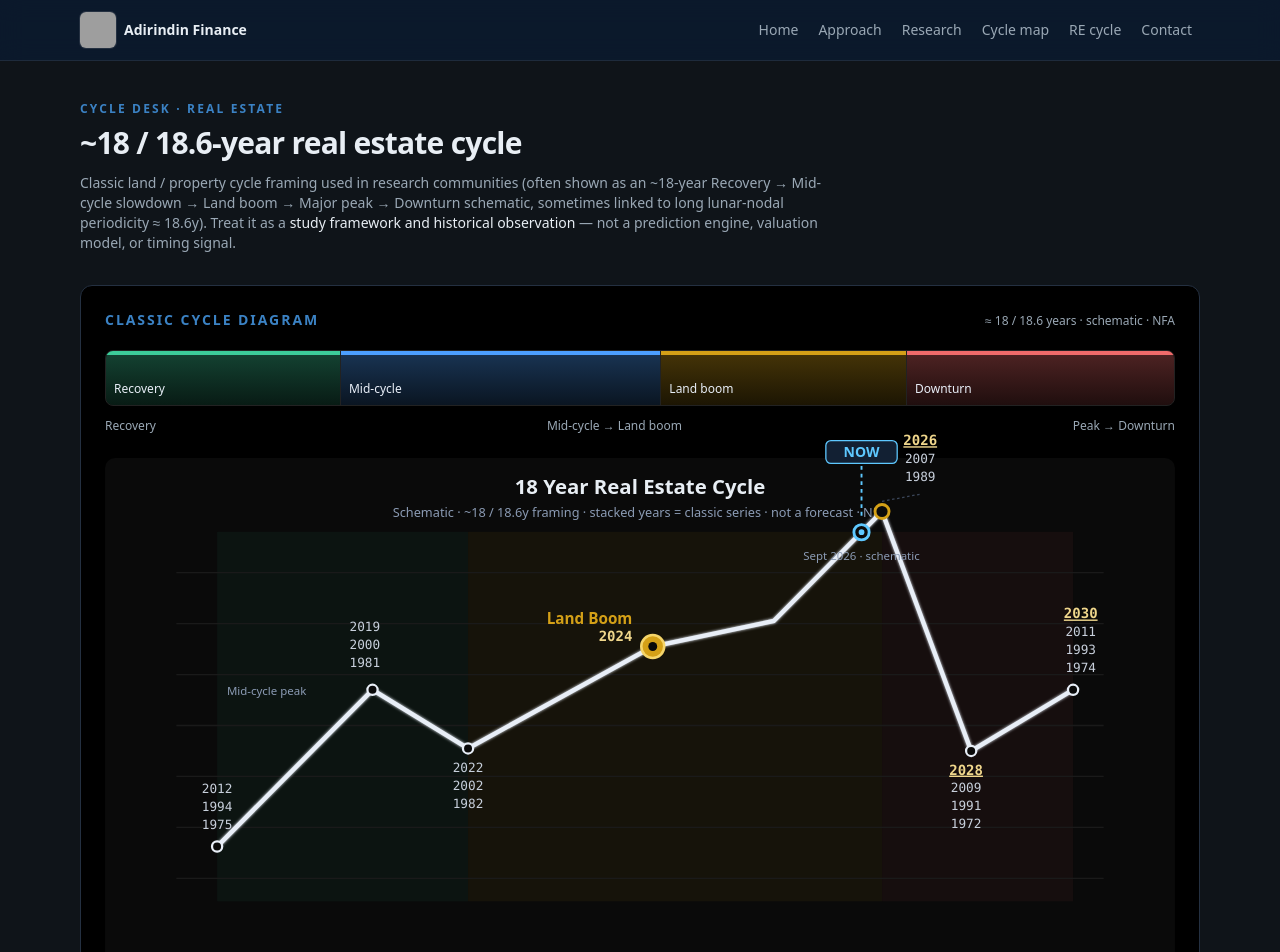
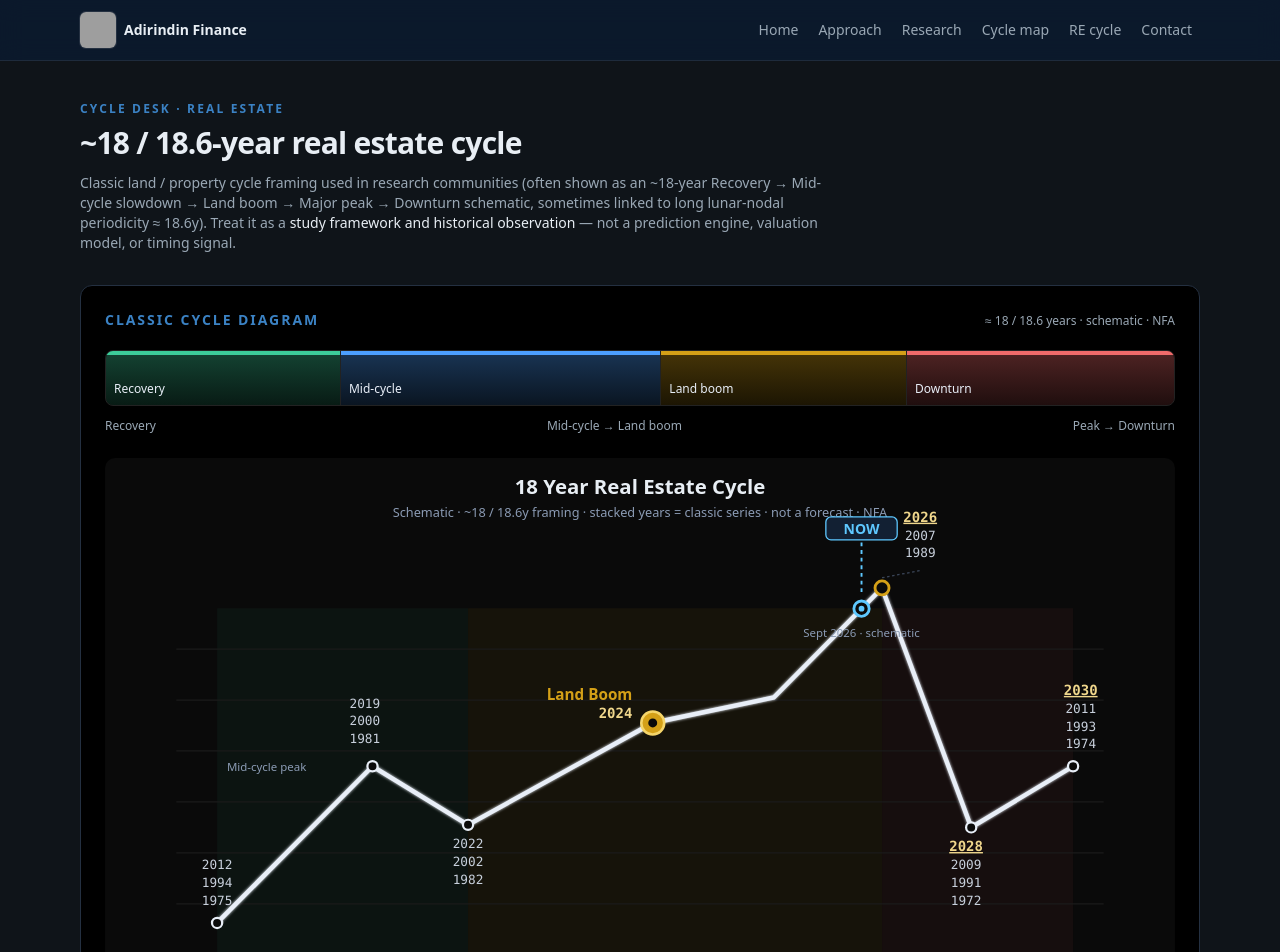
Before and after one commit to adirindin-debug/Adirindin-Finance, a Next.js app: page /tools/real-estate-cycle in a window 1280 px wide. Shown: the top 952 px of the page. Built offline with nearby package versions, Linux system fonts and the light colour scheme; grey boxes are pictures that could not be loaded.

Commit message:
Fix RE cycle chart title overlap with top padding.

```diff
--- a/src/components/RealEstateCycleChart.tsx
+++ b/src/components/RealEstateCycleChart.tsx
@@ -265,9 +265,13 @@ export default function RealEstateCycleChart() {
     year: "numeric",
   });
 
+  /** Extra top band so title/subtitle sit clear of the high peak / NOW marker */
+  const TOP_PAD = 60;
+  const SVG_H = 500 + TOP_PAD;
+
   return (
     <svg
-      viewBox="0 0 840 500"
+      viewBox={`0 0 840 ${SVG_H}`}
       className="mt-6 h-auto w-full overflow-visible"
       role="img"
       aria-label="Classic 18-year real estate cycle schematic with stacked historical framework years, mid-cycle dip, land boom marker, NOW time marker, peak and downturn — educational only, not a forecast"
@@ -283,7 +287,7 @@ export default function RealEstateCycleChart() {
         </filter>
       </defs>
 
-      <rect width="840" height="500" fill="#0a0a0a" rx="8" />
+      <rect width="840" height={SVG_H} fill="#0a0a0a" rx="8" />
 
       <text
         x="420"
@@ -307,6 +311,8 @@ export default function RealEstateCycleChart() {
         Schematic · ~18 / 18.6y framing · stacked years = classic series · not a forecast · NFA
       </text>
 
+      {/* Shift chart geometry down into the padded canvas; title stays in the top band */}
+      <g transform={`translate(0, ${TOP_PAD})`}>
       {/* Soft 7–7–4 guide bands */}
       <rect
         x={recovery.x}
@@ -530,6 +536,7 @@ export default function RealEstateCycleChart() {
         Underlined years (2026 / 2028 / 2030) are framework dates in the classic series — not predictions.
         NOW is schematic placement on that timeline, not a forecast.
       </text>
+      </g>
     </svg>
   );
 }
```
